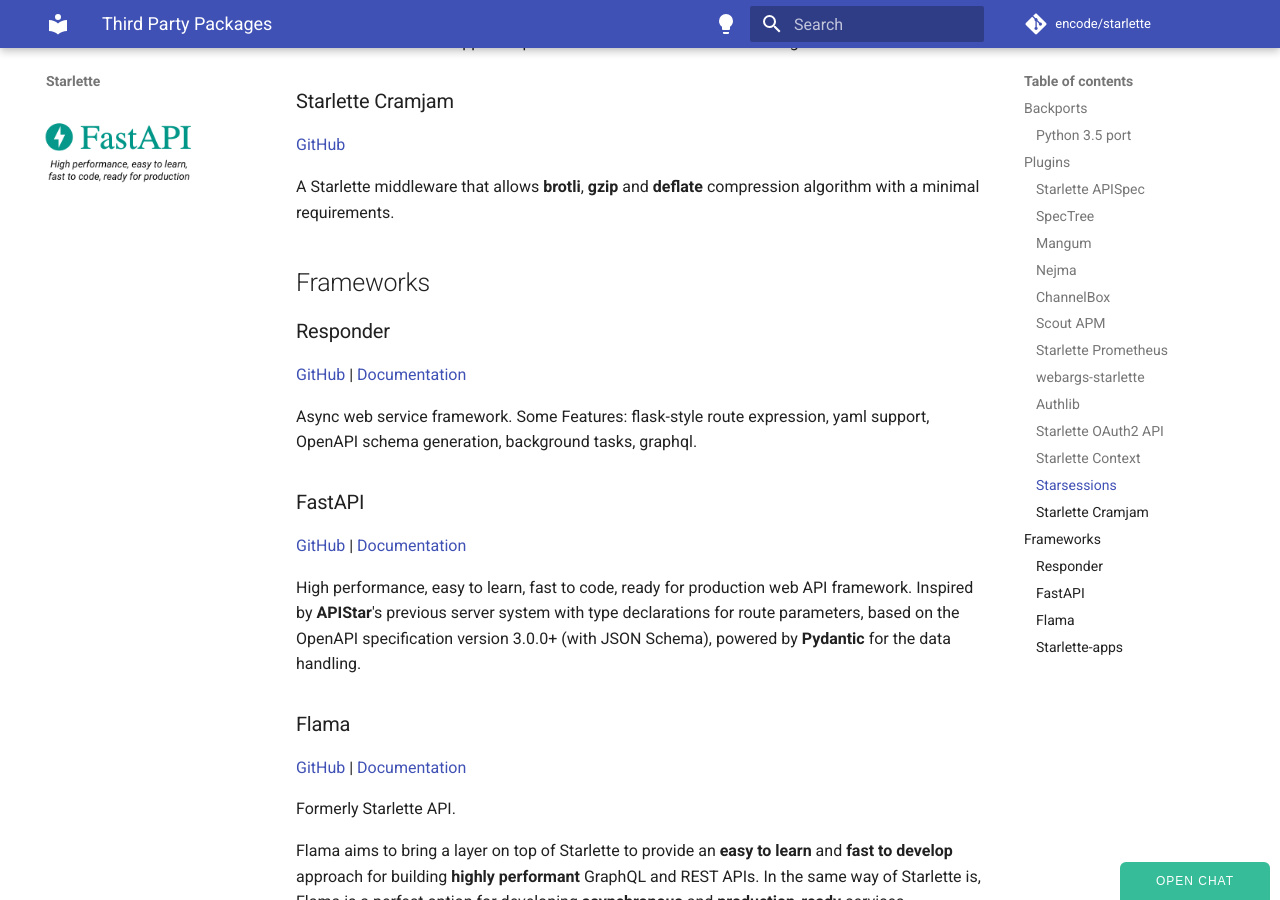
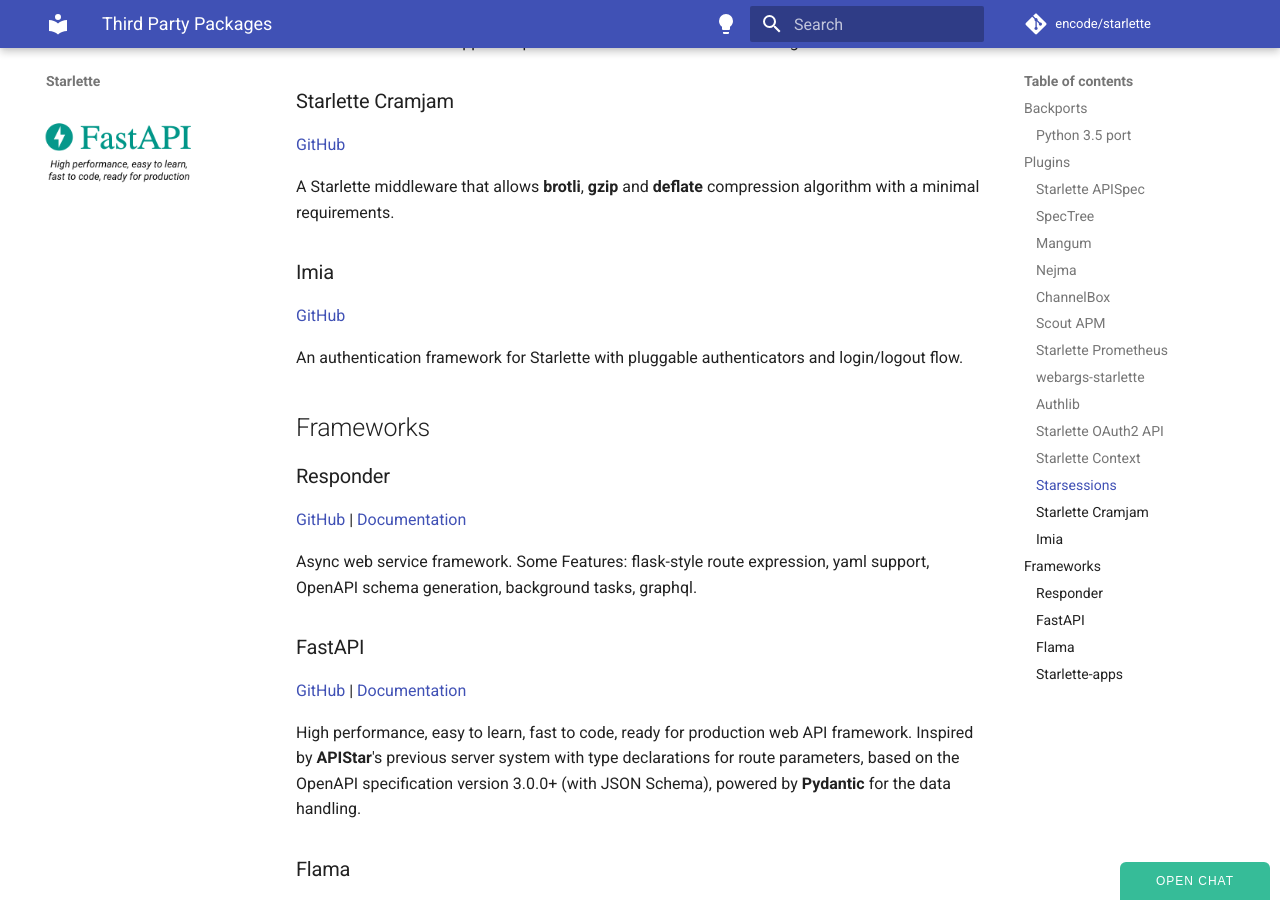
Before and after one commit to hidraco/starlette, an MkDocs documentation site: the page built from docs/third-party-packages.md, in a window 1280 px wide and 900 px high, scrolled down 2505 px. Built offline with MkDocs 1.6.1 and Material for MkDocs 9.7.7, drawn with Linux system fonts in a browser that asks for light colours; comment, search, counter and statistics services are not loaded.

Commit message:
Add Imia library. (#1300)
Co-authored-by: alex.oleshkevich <alex.oleshkevich@gmail.com>

```diff
--- a/docs/third-party-packages.md
+++ b/docs/third-party-packages.md
@@ -105,6 +105,13 @@ An alternate session support implementation with customizable storage backends.
 A Starlette middleware that allows **brotli**, **gzip** and **deflate** compression algorithm with a minimal requirements.
 
 
+### Imia
+
+<a href="https://github.com/alex-oleshkevich/imia" target="_blank">GitHub</a>
+
+An authentication framework for Starlette with pluggable authenticators and login/logout flow.
+
+
 ## Frameworks
 
 ### Responder
```
